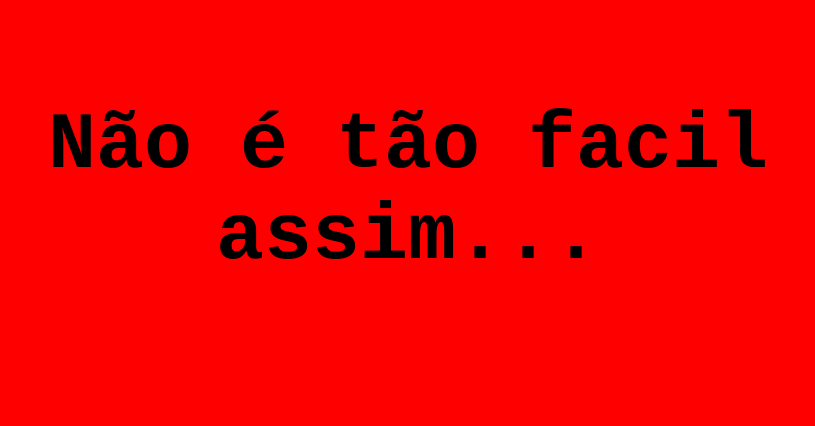
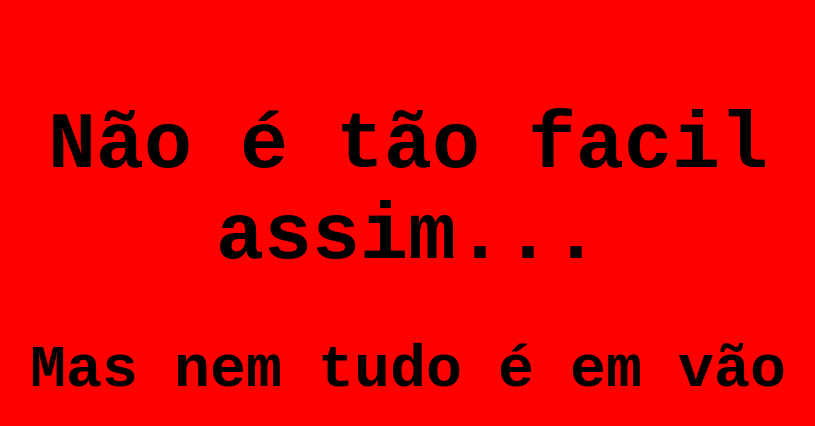
Before and after one commit to Plutarcos/Personal-Projects, a plain HTML site: page Enigma/error.html in a window 1280 px wide. Shown: the whole page, without its empty margins (232-1047 px from the left). Drawn offline with Linux system fonts and the light colour scheme.

Commit message:
mudança error.html

```diff
--- a/Enigma/error.html
+++ b/Enigma/error.html
@@ -8,5 +8,8 @@
 
     <h1>Não é tão facil assim...</h1>
 
+
+    <h2>Mas nem tudo é em vão</h2>
+
 </body>
 </html>
```
